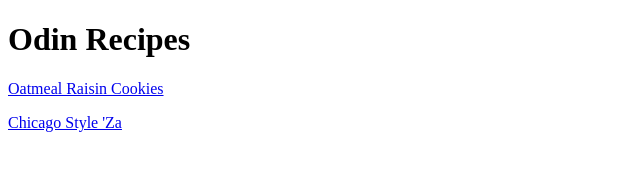
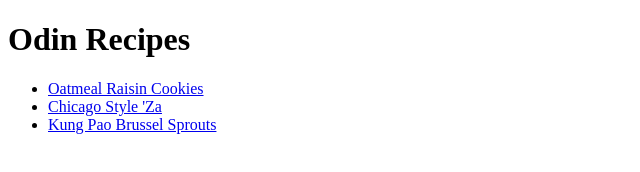
Before and after one commit to MavrikM100/odin-recipes, a plain HTML site: page index.html in a window 1280 px wide. Shown: the whole page, without its empty margins (0-640 px from the left). Drawn offline with Linux system fonts and the light colour scheme.

Commit message:
Updated index
Changed recipe links from paragraphs to
unordered list.

```diff
--- a/index.html
+++ b/index.html
@@ -7,7 +7,10 @@
 </head>
 <body>
     <h1>Odin Recipes</h1>
-        <p><a href="recipes/cookies.html">Oatmeal Raisin Cookies</a></p>
-        <p><a href="recipes/chicago-style-pizza.html">Chicago Style 'Za</a></p>
+        <ul>
+            <li><a href="recipes/cookies.html">Oatmeal Raisin Cookies</a></li>
+            <li><a href="recipes/chicago-style-pizza.html">Chicago Style 'Za</a></li>
+            <li><a href="recipes/kung-pao-brussel-sprouts.html">Kung Pao Brussel Sprouts</a></li>
+        </ul>
 </body>
 </html>
```
